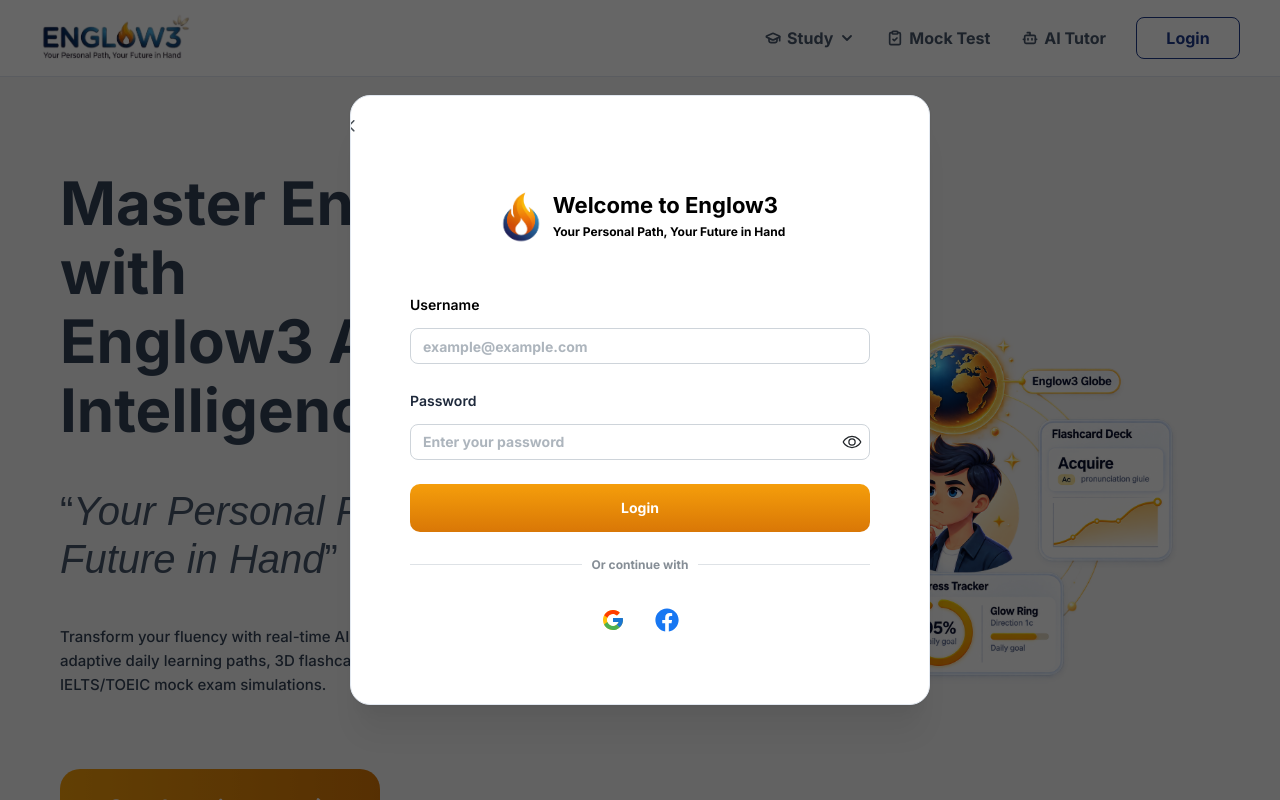
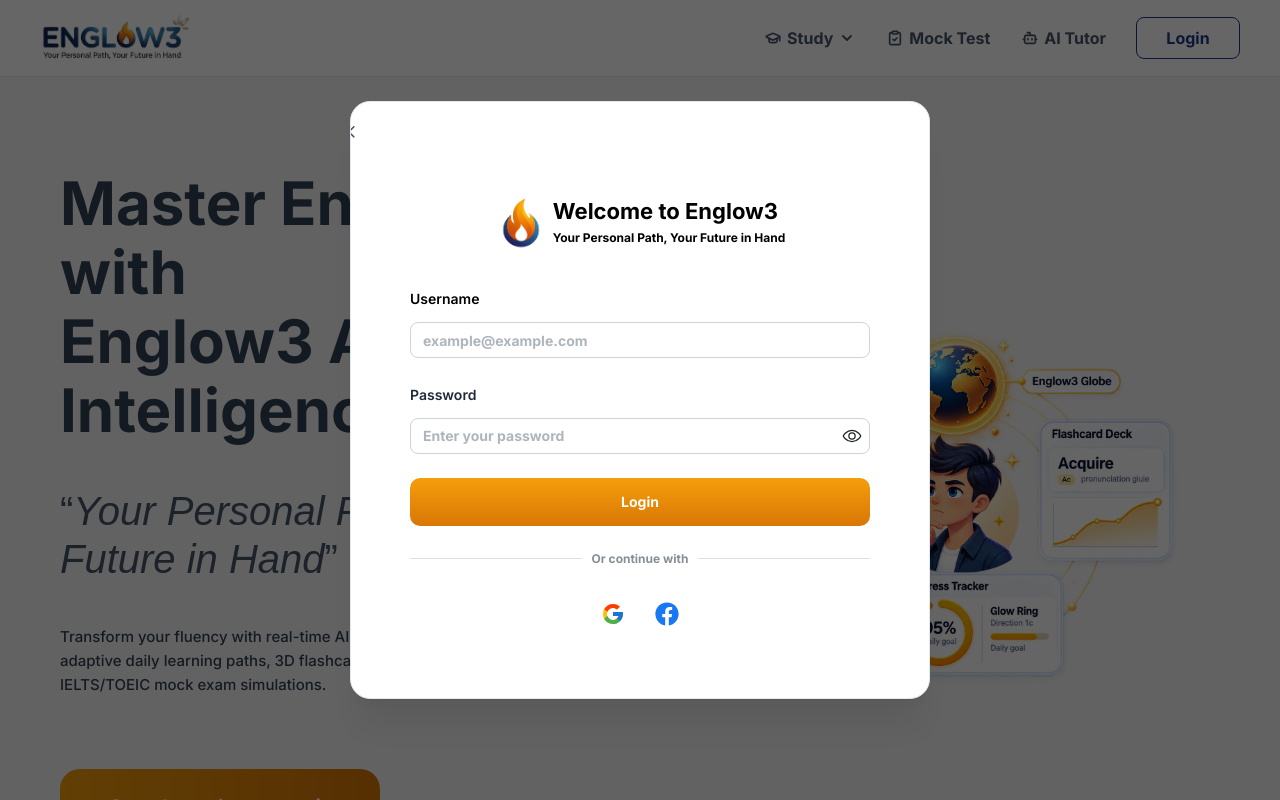
Before and after one commit to IamHDA/Englow3_FE, a Next.js app in the folder apps/web/: page / in a window 1280 px wide. Both pictures are taken after a click on the button "Login". Shown: the top 800 px of the page. Built offline with nearby package versions, Linux system fonts and the light colour scheme; no server answers; a web font is replaced by a local one.

Commit message:
update: modal header gap

```diff
--- a/apps/web/src/features/auth/components/blocks/LoginModal/index.tsx
+++ b/apps/web/src/features/auth/components/blocks/LoginModal/index.tsx
@@ -28,7 +28,7 @@
         aria-label="Close"
         className={classes.closeButton}
       />
-      <Stack gap={48} py={{ base: 32, sm: 62 }} px={{ base: 24, sm: 59 }}>
+      <Stack gap={36} py={{ base: 32, sm: 62 }} px={{ base: 24, sm: 59 }}>
         <Group
           wrap="nowrap"
           gap={6}
```
